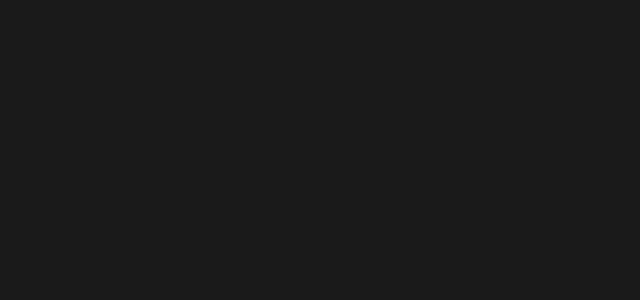
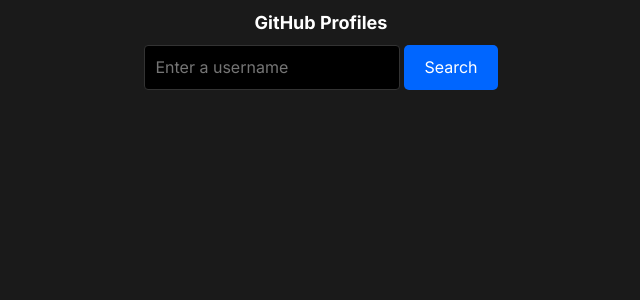
Before and after one commit to lindavid1998/github-profiles, a React (Vite) app: page / in a window 1280 px wide. Shown: the top 300 px of the page, without its empty margins (319-959 px from the left). Built offline with nearby package versions, Linux system fonts and the light colour scheme.

Commit message:
Update username state on text input change

```diff
--- a/src/App.jsx
+++ b/src/App.jsx
@@ -1,7 +1,25 @@
 import './App.css';
+import React, { useState, Suspense } from 'react';
+import Card from './components/Card.jsx';
+import Form from './components/Form.jsx';
+import Navbar from './components/Navbar.jsx';
+
+// TODO: add form validation (username cant be empty)
 
 function App() {
-	return <></>;
+	const [username, setUsername] = useState("");
+
+	const handleChange = (e) => {
+		setUsername(e.target.value);
+	}
+
+	return (
+		<div>
+			<Navbar></Navbar>
+			<Form onChange={handleChange}></Form>
+			{/* <Card username='lindavid1998'></Card> */}
+		</div>
+	);
 }
 
 export default App;
--- a/src/components/Form.jsx
+++ b/src/components/Form.jsx
@@ -3,11 +3,11 @@ import Button from './Button.jsx';
 import TextInput from './TextInput.jsx';
 import './Form.css'
 
-const Form = () => {
+const Form = ({ onChange }) => {
   return (
     <div className="form">
       <div className='form-row'>
-        <TextInput>Enter a username</TextInput>
+        <TextInput onChange={onChange}>Enter a username</TextInput>
         <Button>Search</Button>
       </div>
     </div>
--- a/src/components/TextInput.jsx
+++ b/src/components/TextInput.jsx
@@ -1,11 +1,11 @@
 import React from 'react';
 import './TextInput.css';
 
-const TextInput = ({ id, label, children }) => {
+const TextInput = ({ id, label, children, onChange }) => {
 	return (
 		<div className='text-input'>
 			{label && <label htmlFor={id}>{label}</label>}
-			<input id={id} type='text' placeholder={children} />
+			<input id={id} type='text' placeholder={children} onChange={onChange} />
 		</div>
 	);
 };
```
